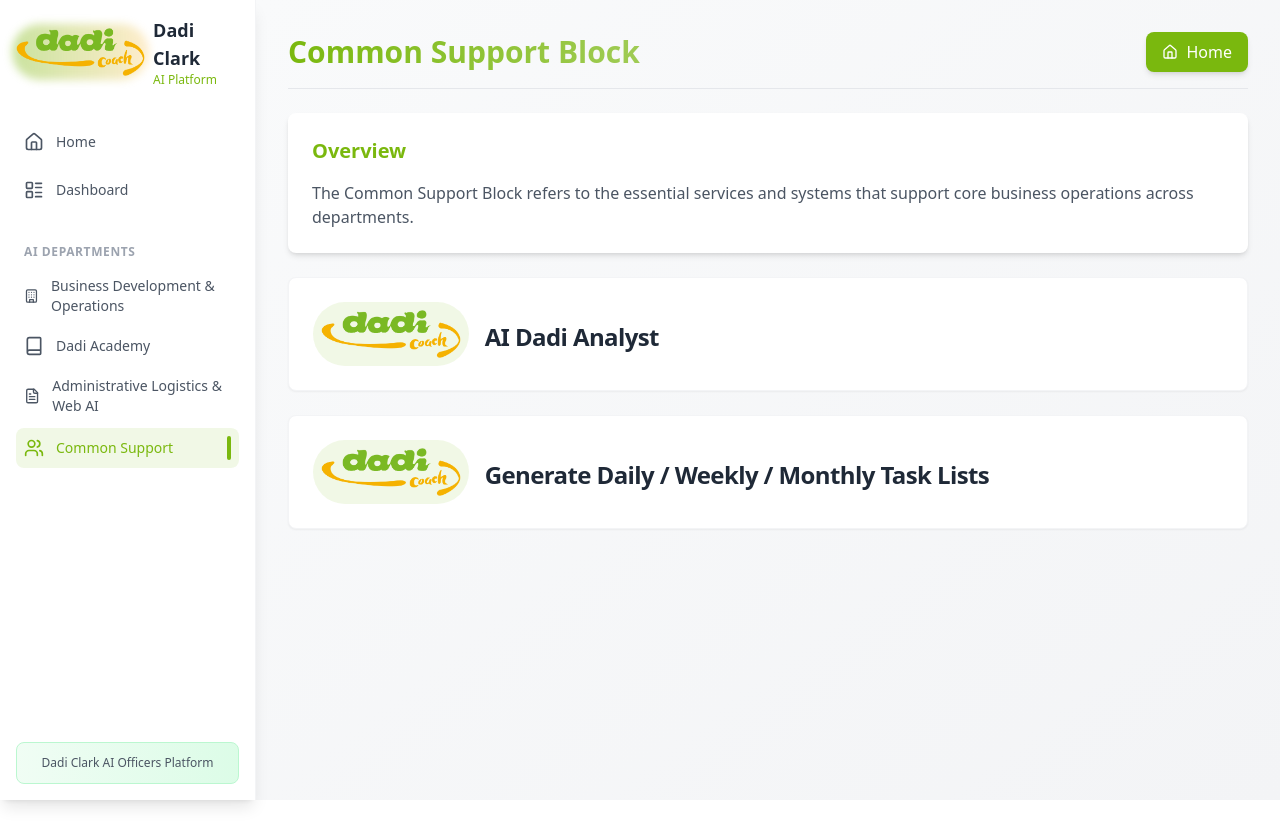
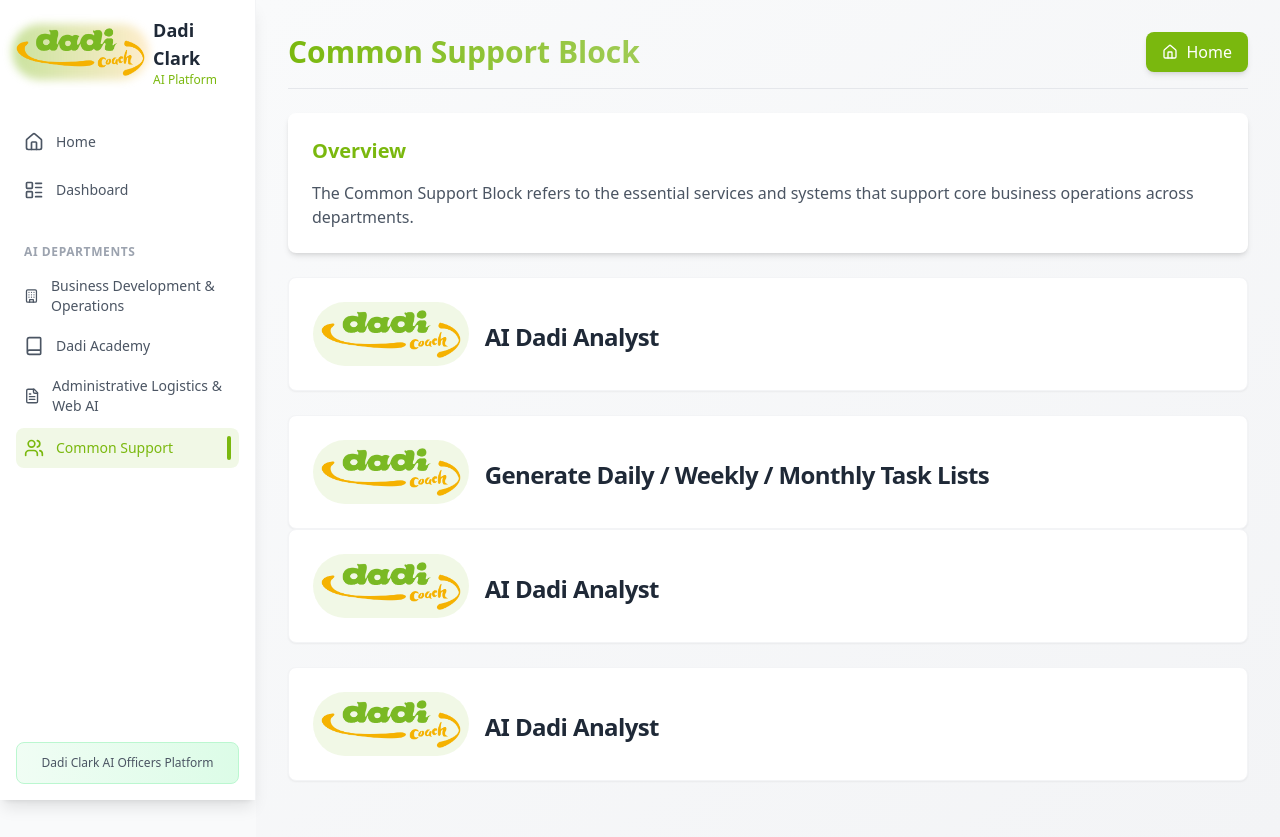
Before and after one commit to 0211IkeVenLouie/dadi-clark-nexus-agents, a React (Vite) app: page /support in a window 1280 px wide. Before the commit the page ends 800 px from the top, so only its background shows below. Built offline with nearby package versions, Linux system fonts and the light colour scheme.

Commit message:
Update Support.tsx

```diff
--- a/src/pages/Support.tsx
+++ b/src/pages/Support.tsx
@@ -7,6 +7,8 @@ import { Home } from "lucide-react";
 const Support = () => {
   const [showAgent1, setShowAgent1] = useState(false);
   const [showAgent2, setShowAgent2] = useState(false);
+  const [showAgent3, setShowAgent3] = useState(false);
+  const [showAgent4, setShowAgent4] = useState(false);
 
   return (
     <div className="p-8 bg-gradient-to-br from-gray-50 to-gray-100 min-h-screen">
@@ -106,6 +108,82 @@ const Support = () => {
           />
         </div>
       )}
+
+      {/* Agent 3 */}
+      {!showAgent3 ? (
+        <Card
+          className="cursor-pointer hover:shadow-lg transition-all mb-6 border border-gray-100 transform hover:-translate-y-1"
+          onClick={() => setShowAgent1(true)}
+        >
+          <CardHeader className="flex flex-row items-center gap-4">
+            <div className="bg-primary/10 p-2 rounded-full">
+              <img
+                src="/lovable-uploads/8396e346-a650-4c23-8183-77878816d11b.png"
+                alt="Dadi Coach"
+                className="h-12"
+              />
+            </div>
+            <CardTitle className="text-gray-800">AI Dadi Analyst</CardTitle>
+          </CardHeader>
+        </Card>
+      ) : (
+        <div className="rounded-lg overflow-hidden shadow-md mb-6 border border-gray-200" style={{ minHeight: '700px' }}>
+          <div className="bg-primary/10 p-3 flex justify-between items-center">
+            <h3 className="font-medium text-gray-800">AI Dadi Analyst</h3>
+            <button
+              onClick={() => setShowAgent1(false)}
+              className="text-gray-600 hover:text-primary"
+            >
+              Close
+            </button>
+          </div>
+          <iframe
+            src="https://udify.app/chat/gKWiq22DtCoJ3g7u"
+            style={{ width: '100%', height: '100%', minHeight: '700px' }}
+            frameBorder="0"
+            allow="microphone"
+            title="Internal Coordination Assistant"
+          />
+        </div>
+      )}
+      {/* Agent 4 */}
+      {!showAgent4 ? (
+        <Card
+          className="cursor-pointer hover:shadow-lg transition-all mb-6 border border-gray-100 transform hover:-translate-y-1"
+          onClick={() => setShowAgent1(true)}
+        >
+          <CardHeader className="flex flex-row items-center gap-4">
+            <div className="bg-primary/10 p-2 rounded-full">
+              <img
+                src="/lovable-uploads/8396e346-a650-4c23-8183-77878816d11b.png"
+                alt="Dadi Coach"
+                className="h-12"
+              />
+            </div>
+            <CardTitle className="text-gray-800">AI Dadi Analyst</CardTitle>
+          </CardHeader>
+        </Card>
+      ) : (
+        <div className="rounded-lg overflow-hidden shadow-md mb-6 border border-gray-200" style={{ minHeight: '700px' }}>
+          <div className="bg-primary/10 p-3 flex justify-between items-center">
+            <h3 className="font-medium text-gray-800">AI Dadi Analyst</h3>
+            <button
+              onClick={() => setShowAgent1(false)}
+              className="text-gray-600 hover:text-primary"
+            >
+              Close
+            </button>
+          </div>
+          <iframe
+            src="https://udify.app/chat/gKWiq22DtCoJ3g7u"
+            style={{ width: '100%', height: '100%', minHeight: '700px' }}
+            frameBorder="0"
+            allow="microphone"
+            title="Internal Coordination Assistant"
+          />
+        </div>
+      )}
+
     </div>
   );
 };
```
